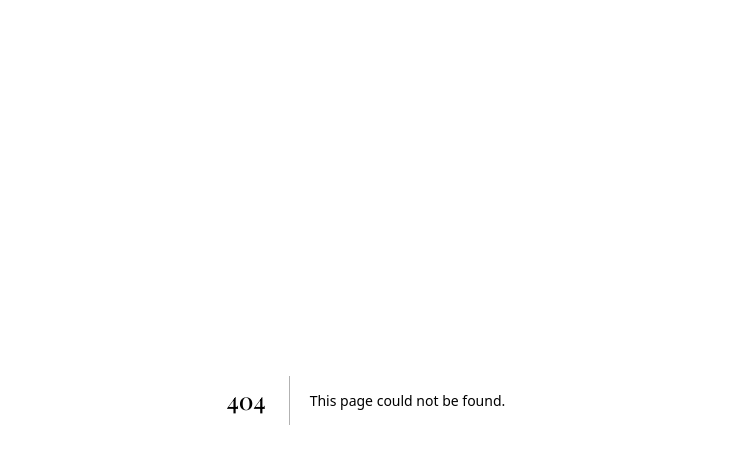
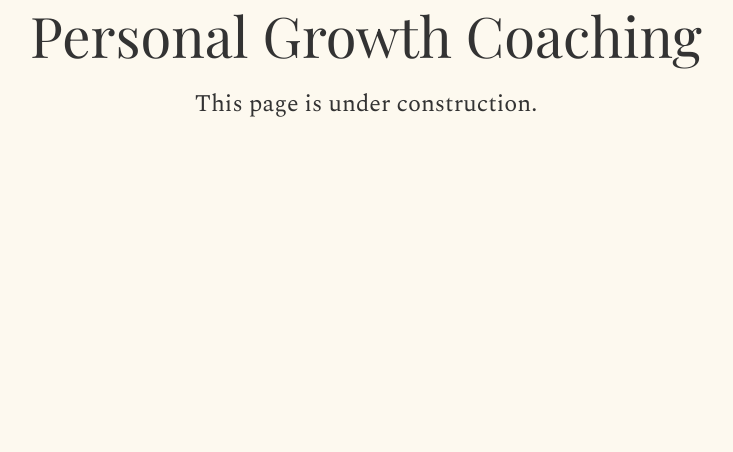
Before and after one commit to dudelson/website, a Next.js app: page /coaching in a window 1280 px wide. Before the commit this address had no page. Shown: the top 452 px of the page, without its empty margins (274-1007 px from the left). Built offline with nearby package versions, Linux system fonts and the light colour scheme; a web font is replaced by a local one.

Commit message:
Add stub for coaching page

```diff
--- /dev/null
+++ b/src/app/coaching/page.tsx
@@ -0,0 +1,8 @@
+export default function CoachingPage() {
+  return (
+    <main className="flex flex-col">
+      <h1 className="text-center text-[48px] leading-tight sm:text-[56px]">Personal Growth Coaching</h1>
+      <p className="text-center text-[24px] py-4">This page is under construction.</p>
+    </main>
+  );
+}
```
